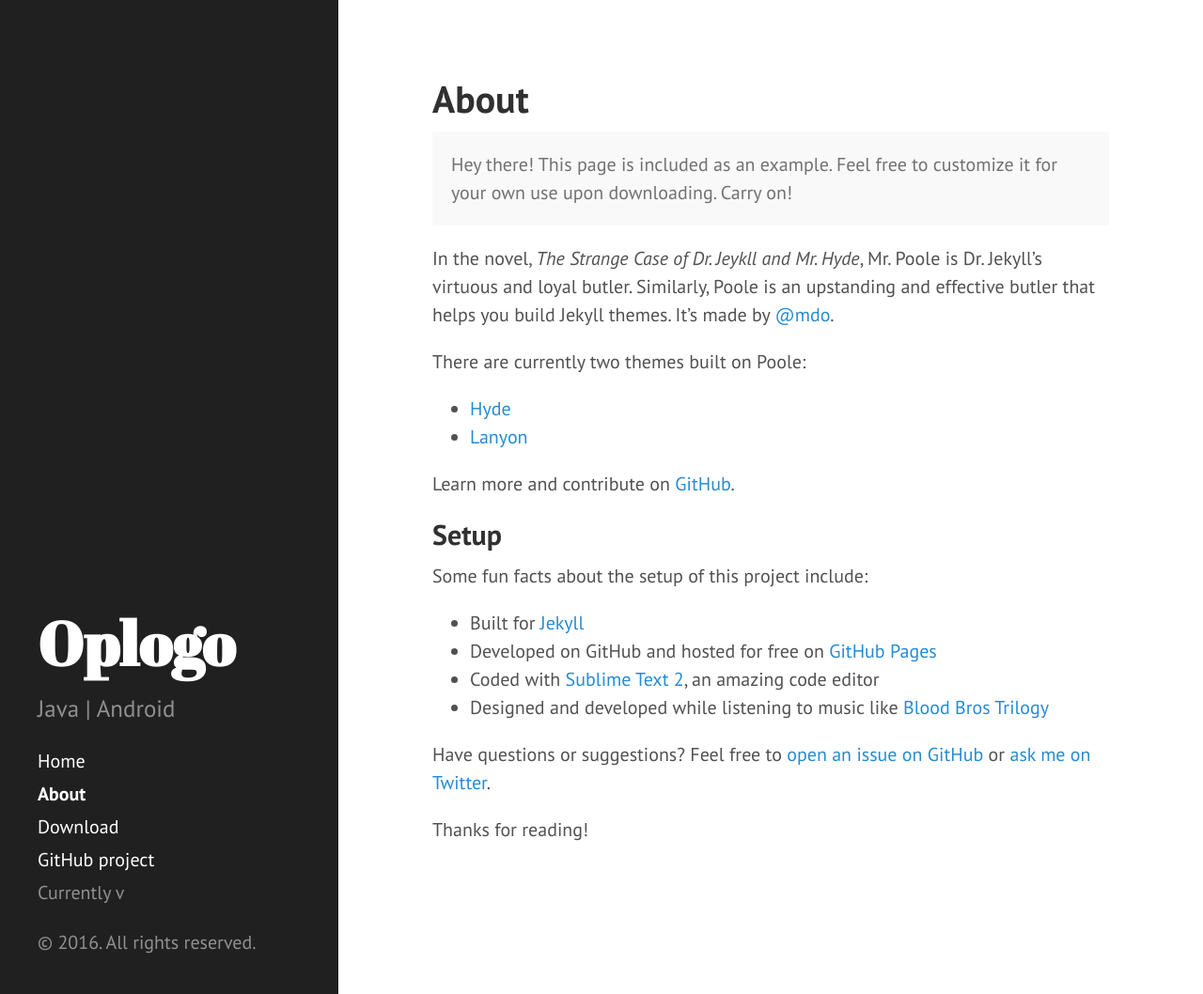
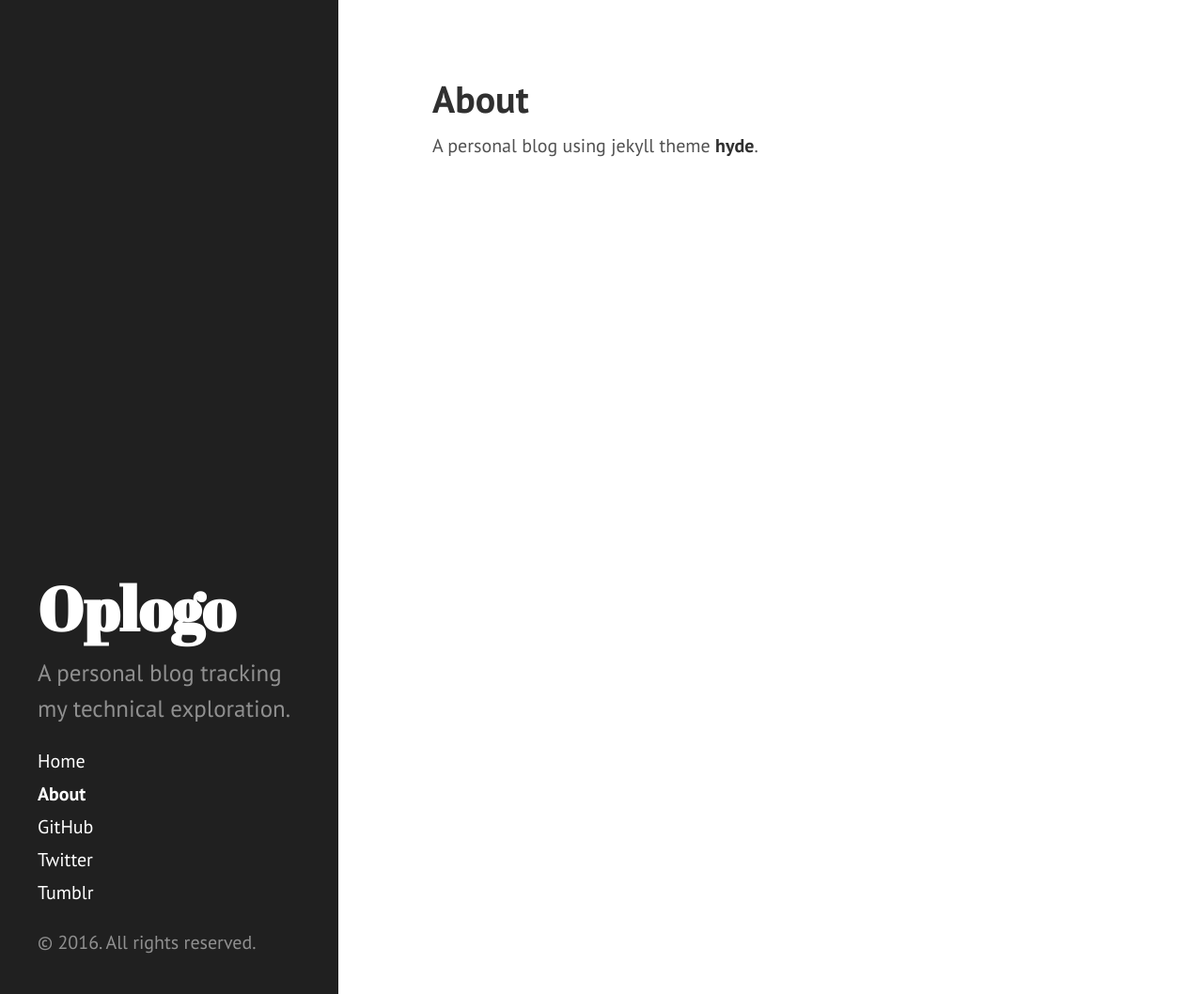
Before and after one commit to wenqingyu/reliveyy.github.io, a Jekyll site: the page built from about.md, in a window 1280 px wide and 1058 px high. Shown: the whole window at 94% size. Built offline with Jekyll 4.4.1, drawn with Linux system fonts in a browser that asks for light colours.

Commit message:
updating

```diff
--- a/_config.yml
+++ b/_config.yml
@@ -8,7 +8,7 @@ kramdown:
 
 title:           Oplogo
 tagline:         'A personal blog'
-description:     'Java | Android'
+description:     'A personal blog tracking my technical exploration.'
 url:             https://reliveyy.github.io
 baseurl:         /
 
@@ -18,3 +18,8 @@ author:
 
 paginate:        5
 paginate_path:   'page:num'
+
+
+github:          'https://github.com/reliveyy'
+twitter:         'https://twitter.com/bitdancer'
+tumblr:          'https://pointliner.tumblr.com'
--- a/_includes/sidebar.html
+++ b/_includes/sidebar.html
@@ -26,9 +26,10 @@
         {% endif %}
       {% endfor %}
 
-      <a class="sidebar-nav-item" href="{{ site.github.repo }}/archive/v{{ site.version }}.zip">Download</a>
-      <a class="sidebar-nav-item" href="{{ site.github.repo }}">GitHub project</a>
-      <span class="sidebar-nav-item">Currently v{{ site.version }}</span>
+      <a class="sidebar-nav-item" href="{{site.github}}">GitHub</a>
+      <a class="sidebar-nav-item" href="{{site.twitter}}">Twitter</a>
+      <a class="sidebar-nav-item" href="{{site.tumblr}}">Tumblr</a>
+
     </nav>
 
     <p>&copy; {{ site.time | date: '%Y' }}. All rights reserved.</p>
--- a/about.md
+++ b/about.md
@@ -3,28 +3,4 @@ layout: page
 title: About
 ---
 
-<p class="message">
-  Hey there! This page is included as an example. Feel free to customize it for your own use upon downloading. Carry on!
-</p>
-
-In the novel, *The Strange Case of Dr. Jeykll and Mr. Hyde*, Mr. Poole is Dr. Jekyll's virtuous and loyal butler. Similarly, Poole is an upstanding and effective butler that helps you build Jekyll themes. It's made by [@mdo](https://twitter.com/mdo).
-
-There are currently two themes built on Poole:
-
-* [Hyde](http://hyde.getpoole.com)
-* [Lanyon](http://lanyon.getpoole.com)
-
-Learn more and contribute on [GitHub](https://github.com/poole).
-
-## Setup
-
-Some fun facts about the setup of this project include:
-
-* Built for [Jekyll](http://jekyllrb.com)
-* Developed on GitHub and hosted for free on [GitHub Pages](https://pages.github.com)
-* Coded with [Sublime Text 2](http://sublimetext.com), an amazing code editor
-* Designed and developed while listening to music like [Blood Bros Trilogy](https://soundcloud.com/maddecent/sets/blood-bros-series)
-
-Have questions or suggestions? Feel free to [open an issue on GitHub](https://github.com/poole/issues/new) or [ask me on Twitter](https://twitter.com/mdo).
-
-Thanks for reading!
+A personal blog using jekyll theme **hyde**.
```
